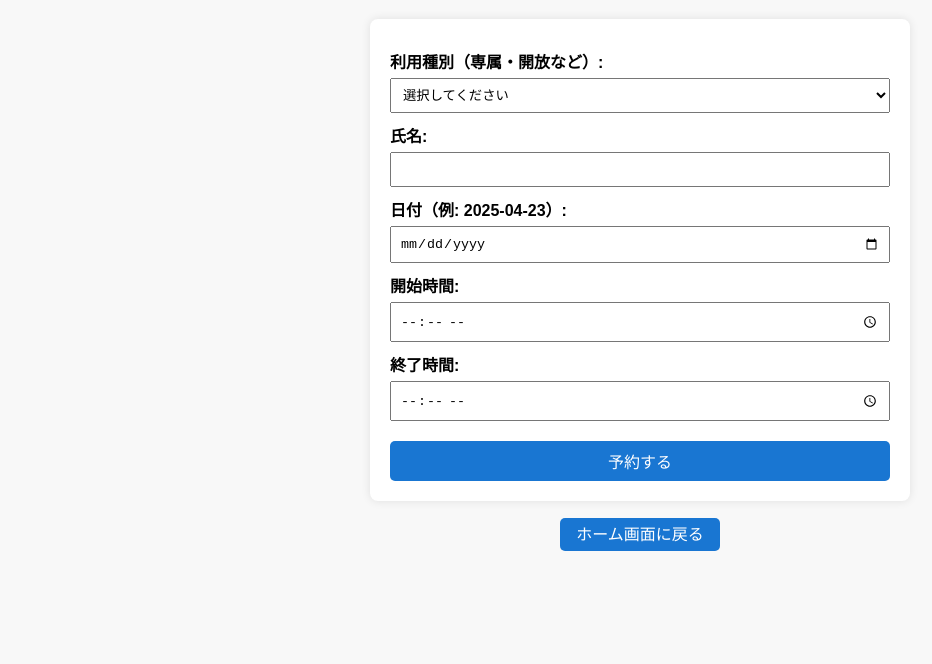
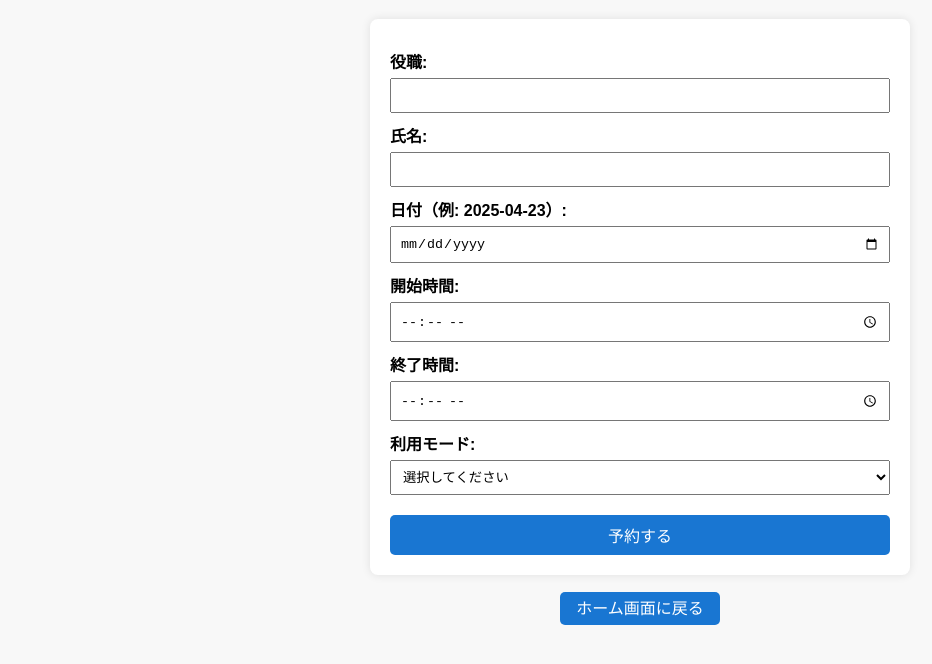
Before and after one commit to Noah104kkk/CUVE-Room, a plain HTML site: page templates/index.html in a window 1280 px wide. Shown: the part 70-734 px from the top of the page, without its empty margins (0-932 px from the left). Drawn offline with Linux system fonts and the light colour scheme.

Commit message:
Add files via upload

```diff
--- a/templates/index.html
+++ b/templates/index.html
@@ -43,12 +43,8 @@
 <body>
     <h1>部室予約フォーム</h1>
     <form method="POST">
-        <label for="position">利用種別（専属・開放など）:</label>
-        <select id="position" name="position" required>
-            <option value="" disabled selected>選択してください</option>
-            <option value="専属">専属（1人利用など）</option>
-            <option value="開放">開放（複数人OK）</option>
-        </select>
+        <label for="position">役職:</label>
+        <input type="text" id="position" name="position" required>
 
         <label for="name">氏名:</label>
         <input type="text" id="name" name="name" required>
@@ -62,6 +58,13 @@
         <label for="end_time">終了時間:</label>
         <input type="time" id="end_time" name="end_time" required>
 
+        <label for="mode">利用モード:</label>
+        <select name="mode" id="mode" required>
+            <option value="" disabled selected>選択してください</option>
+            <option value="専属">専属（1人利用など）</option>
+            <option value="開放">開放（複数人OK）</option>
+        </select>
+
         <button type="submit">予約する</button>
     </form>
 
```
